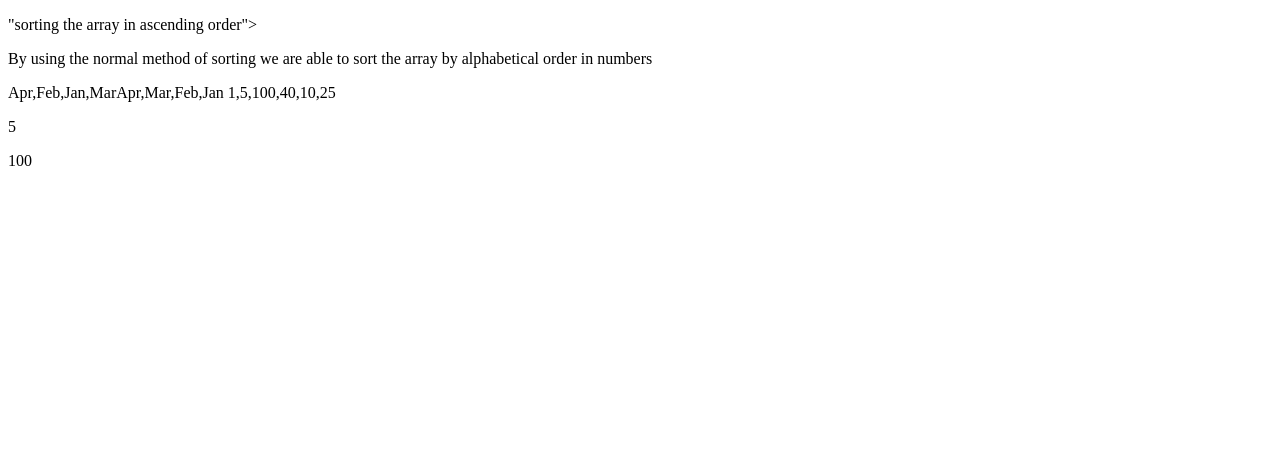
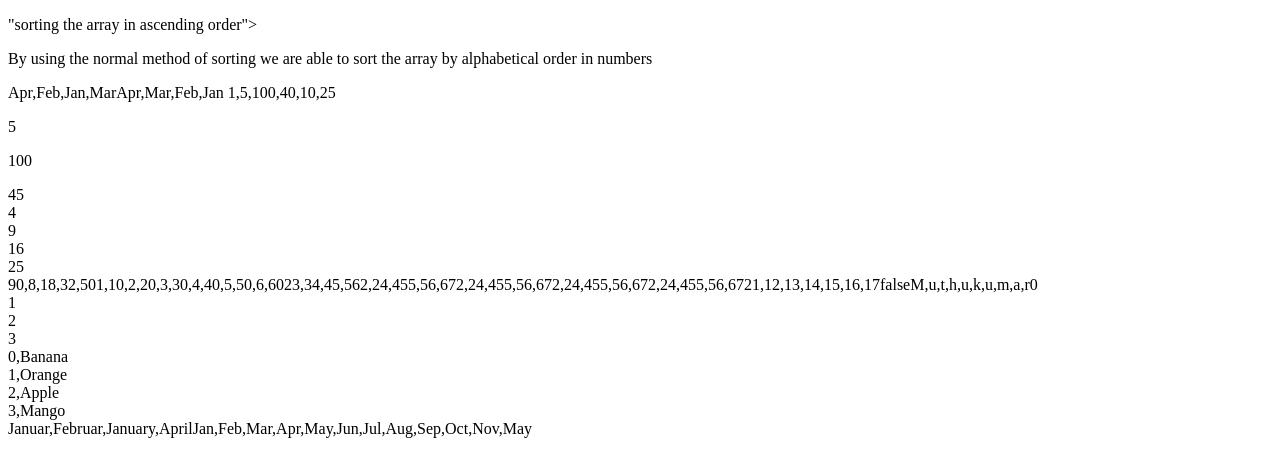
Before and after one commit to muthu8985/javascriptdayten, a plain HTML site: page index.html in a window 1280 px wide. Drawn offline with Linux system fonts and the light colour scheme.

Commit message:
second commit

```diff
--- a/index.js
+++ b/index.js
@@ -0,0 +1,77 @@
+// for each function
+
+const numbers = [45, 4, 9, 16, 25];
+let txt = "";
+numbers.forEach(myFunction);
+document.write(txt);
+function myFunction(value, index, array) {
+  txt += value + "<br>";
+}
+// map function
+const numbers1 = [45, 4, 9, 16, 25];
+const numbers2 = numbers1.map((x) => x * 2);
+document.write(numbers2);
+//  flatmap
+const myArrflatmap = [1, 2, 3, 4, 5, 6];
+const newArrflat = myArrflatmap.flatMap((x) => [x, x * 10]);
+document.write(newArrflat);
+//  filter function
+const filterar = [1, 23, 3, 34, 45, 6, 2, 56];
+const filarray = filterar.filter((x) => x > 18);
+document.write(filarray);
+// reduce function
+const red = [2, 24, 455, 56, 67];
+reducea = red.reduce((x) => red + x);
+document.write(reducea);
+//  reduce function with initial values
+const redinit = [1, 12, 13, 14, 15, 16, 17];
+reduceinit = redinit.reduce((x) => redinit + x, 150);
+document.write(redinit);
+// reduce right same as reduce
+// js array every returns the boolean values(true/false)
+const everya = [2, 23, 24, 25, 26, 27];
+const evearv = everya.every((x) => x > 18);
+document.write(evearv);
+
+// JavaScript Array some()
+// The some() method checks if some array values pass a test.
+
+// form method
+// Return an array object from any object with a length property or any iterable object.
+
+const froma = Array.from("Muthukumar");
+document.write(froma);
+// keys
+const fruits = ["Banana", "Orange", "Apple", "Mango"];
+const keys = fruits.keys();
+
+let text = "";
+for (let x of keys) {
+  text += x + "<br>";
+}
+
+document.write(text);
+// entries method
+const fruiten = ["Banana", "Orange", "Apple", "Mango"];
+const f = fruiten.entries();
+
+for (let x of f) {
+  document.write(x + "<br>");
+}
+// with method
+const withmo = ["Januar", "Februar", "Mar", "April"];
+const mywithmonth = withmo.with(2, "January");
+
+document.write(mywithmonth);
+// spread method
+const q1 = ["Jan", "Feb", "Mar"];
+const q2 = ["Apr", "May", "Jun"];
+const q3 = ["Jul", "Aug", "Sep"];
+const q4 = ["Oct", "Nov", "May"];
+
+const year = [...q1, ...q2, ...q3, ...q4];
+document.write(year);
+// Const Block Scope
+// An array declared with const has Block Scope.
+
+// An array declared in a block is not the same as an array declared outside the block:
```
Also changed, not shown: index.html (+18 -14 lines).
